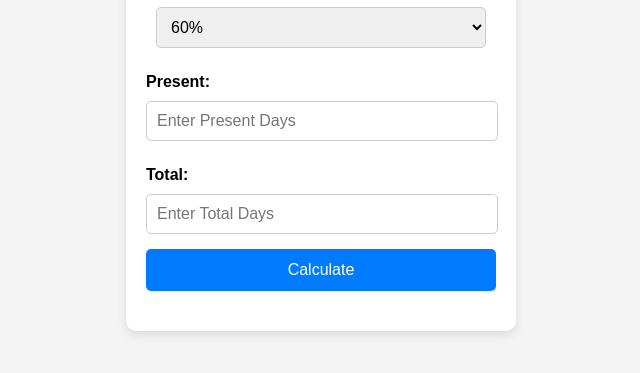
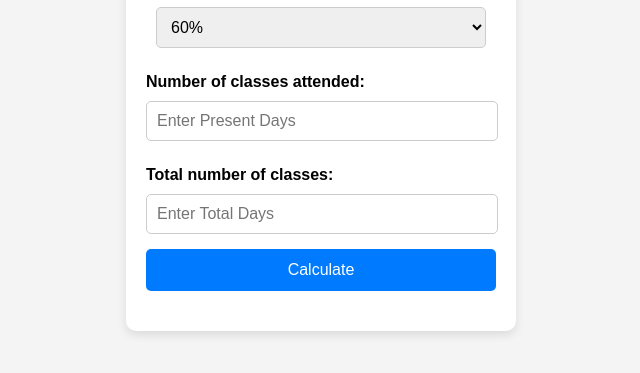
Before and after one commit to sairam311/attendance-calculator, a plain HTML site: page index.html in a window 1280 px wide. Shown: the part 289-662 px from the top of the page, without its empty margins (319-959 px from the left). Drawn offline with Linux system fonts and the light colour scheme.

Commit message:
initial commit

```diff
--- a/index.html
+++ b/index.html
@@ -17,10 +17,10 @@
             <option value="80">80%</option>
         </select>
 
-        <label for="present">Present:</label>
+        <label for="present">Number of classes attended:</label>
         <input type="number" id="present" placeholder="Enter Present Days">
 
-        <label for="total">Total:</label>
+        <label for="total">Total number of classes:</label>
         <input type="number" id="total" placeholder="Enter Total Days">
 
         <button onclick="calculateAttendance()">Calculate</button>
```
